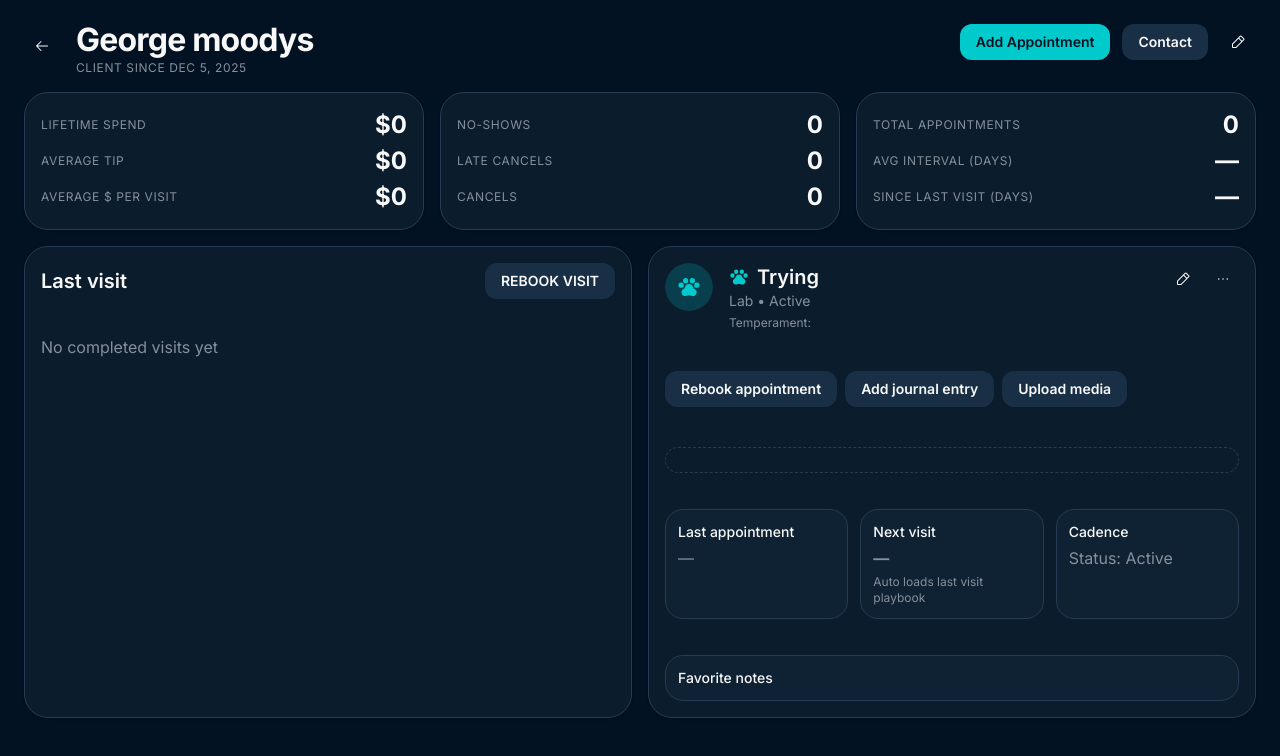
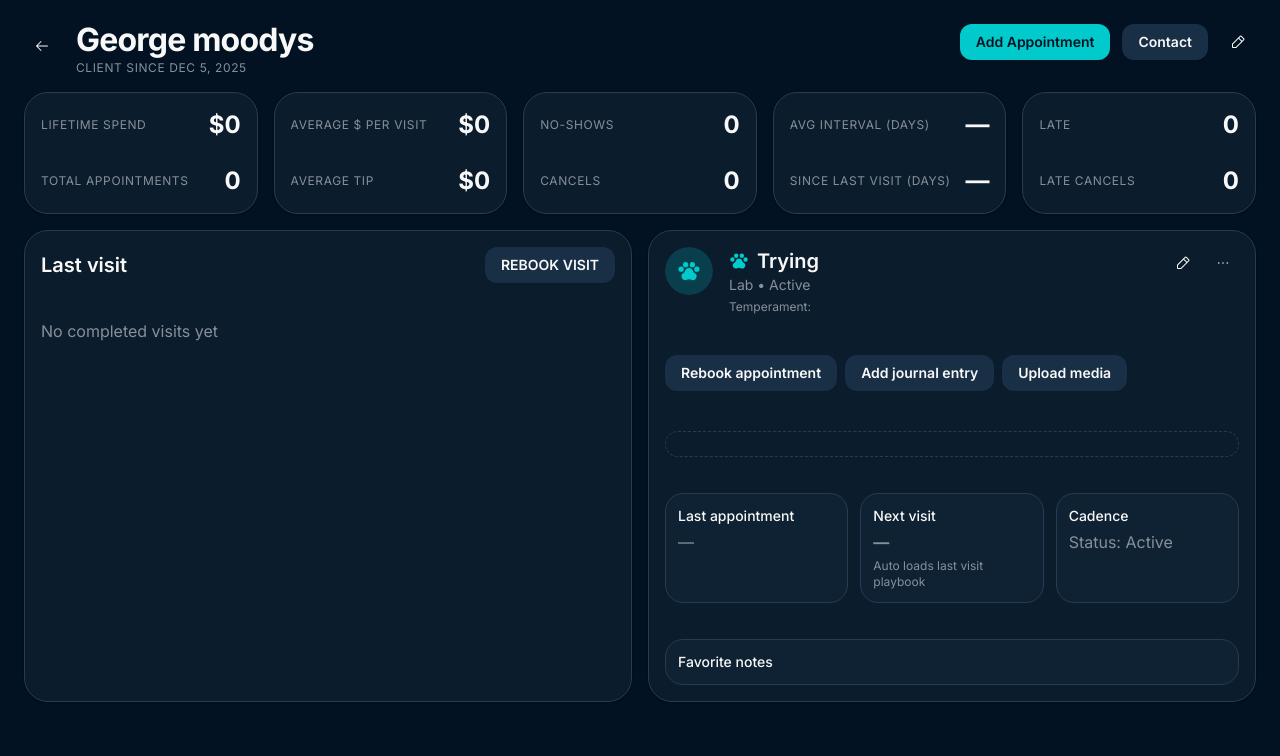
Before and after one commit to JimmysRanch/126, a React (Vite) app: page / in a window 1280 px wide. Shown: the top 756 px of the page. Built offline with nearby package versions, Linux system fonts and the light colour scheme.

Commit message:
Generated by Spark: Let’s try it with the widgets like this. Please 1st widget: Lifetime spend Total Appointments
2nd widget:
Average $ per visit
Average tip

3rd widget:
No-Shows
Cancels

4th widget:
Avg Interval (days)
Since Last Visit (days)

5th widget:
Late
Late cancels

```diff
--- a/src/App.tsx
+++ b/src/App.tsx
@@ -45,12 +45,26 @@ function App() {
           </div>
         </header>
 
-        <div className="grid grid-cols-1 md:grid-cols-3 gap-4">
+        <div className="grid grid-cols-1 md:grid-cols-5 gap-4">
           <Card className="p-4 border-border bg-card hover:border-primary/30 transition-all duration-200">
-            <div className="space-y-1">
             <div className="flex items-center justify-between">
               <p className="text-xs text-muted-foreground uppercase tracking-wider">
                 LIFETIME SPEND
+              </p>
+              <p className="text-2xl font-bold">$0</p>
+            </div>
+            <div className="flex items-center justify-between">
+              <p className="text-xs text-muted-foreground uppercase tracking-wider">
+                TOTAL APPOINTMENTS
+              </p>
+              <p className="text-2xl font-bold">0</p>
+            </div>
+          </Card>
+
+          <Card className="p-4 border-border bg-card hover:border-primary/30 transition-all duration-200">
+            <div className="flex items-center justify-between">
+              <p className="text-xs text-muted-foreground uppercase tracking-wider">
+                AVERAGE $ PER VISIT
               </p>
               <p className="text-2xl font-bold">$0</p>
             </div>
@@ -60,26 +74,12 @@ function App() {
               </p>
               <p className="text-2xl font-bold">$0</p>
             </div>
-              <div className="flex items-center justify-between">
-                <p className="text-xs text-muted-foreground uppercase tracking-wider">
-                  AVERAGE $ PER VISIT
-                </p>
-                <p className="text-2xl font-bold">$0</p>
-              </div>
-            </div>
           </Card>
 
           <Card className="p-4 border-border bg-card hover:border-primary/30 transition-all duration-200">
-            <div className="space-y-1">
             <div className="flex items-center justify-between">
               <p className="text-xs text-muted-foreground uppercase tracking-wider">
                 NO-SHOWS
-                </p>
-                <p className="text-2xl font-bold">0</p>
-              </div>
-              <div className="flex items-center justify-between">
-                <p className="text-xs text-muted-foreground uppercase tracking-wider">
-                  LATE CANCELS
               </p>
               <p className="text-2xl font-bold">0</p>
             </div>
@@ -89,17 +89,9 @@ function App() {
               </p>
               <p className="text-2xl font-bold">0</p>
             </div>
-            </div>
           </Card>
 
           <Card className="p-4 border-border bg-card hover:border-primary/30 transition-all duration-200">
-            <div className="space-y-1">
-              <div className="flex items-center justify-between">
-                <p className="text-xs text-muted-foreground uppercase tracking-wider">
-                  TOTAL APPOINTMENTS
-                </p>
-                <p className="text-2xl font-bold">0</p>
-              </div>
             <div className="flex items-center justify-between">
               <p className="text-xs text-muted-foreground uppercase tracking-wider">
                 AVG INTERVAL (DAYS)
@@ -112,6 +104,20 @@ function App() {
               </p>
               <p className="text-2xl font-bold">—</p>
             </div>
+          </Card>
+
+          <Card className="p-4 border-border bg-card hover:border-primary/30 transition-all duration-200">
+            <div className="flex items-center justify-between">
+              <p className="text-xs text-muted-foreground uppercase tracking-wider">
+                LATE
+              </p>
+              <p className="text-2xl font-bold">0</p>
+            </div>
+            <div className="flex items-center justify-between">
+              <p className="text-xs text-muted-foreground uppercase tracking-wider">
+                LATE CANCELS
+              </p>
+              <p className="text-2xl font-bold">0</p>
             </div>
           </Card>
         </div>
```
Lines whose indentation alone changed are shown as unchanged.
